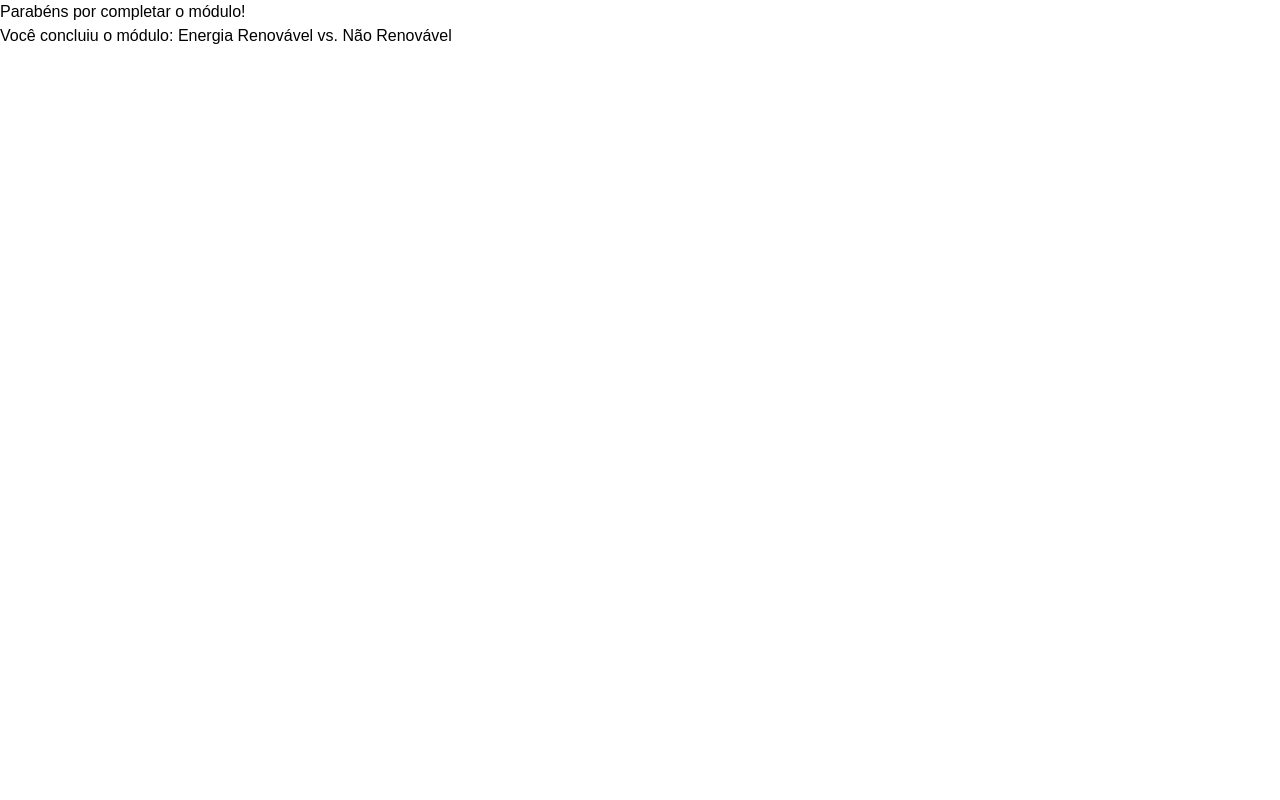
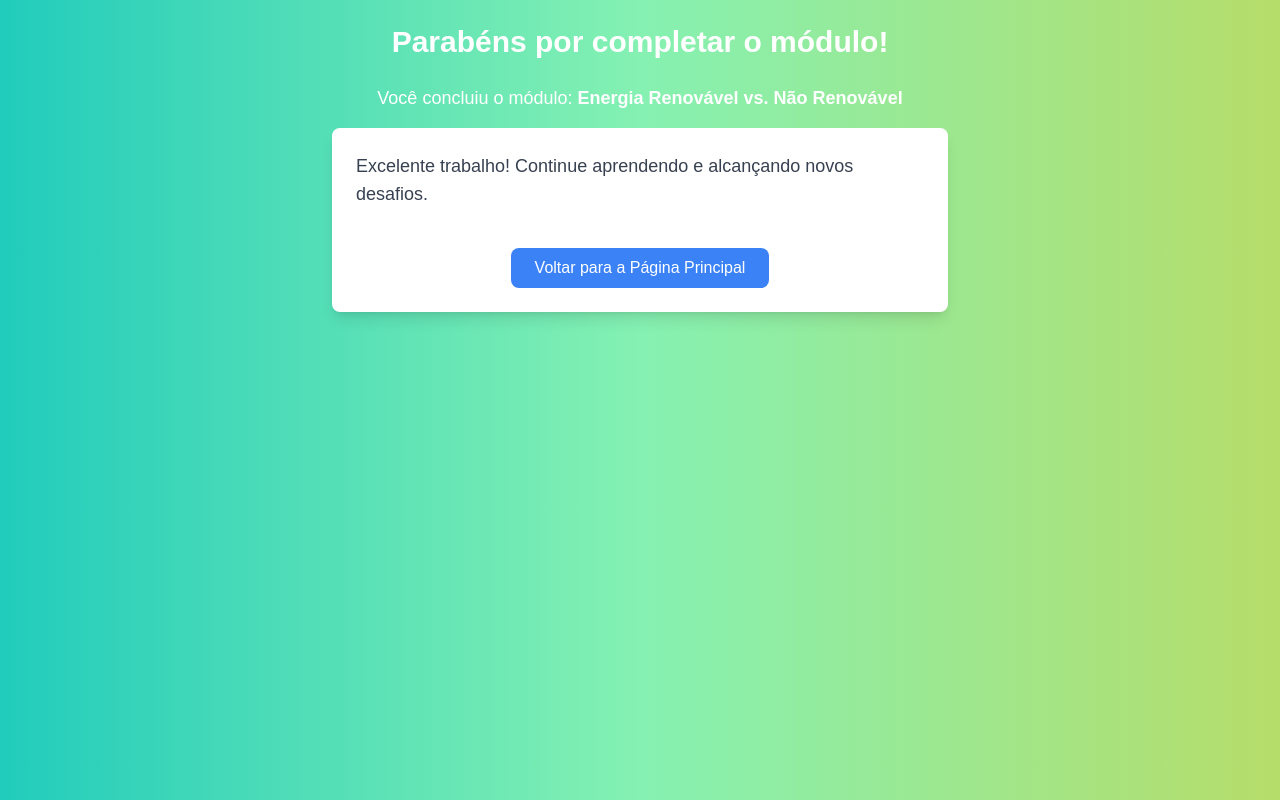
Before and after one commit to Yoshida672/GS-Sustainable-profile, a Next.js app: page /game/module/1/results in a window 1280 px wide. Built offline with nearby package versions, Linux system fonts and the light colour scheme.

Commit message:
Mais correção de erros

```diff
--- a/src/app/game/module/[id]/page.tsx
+++ b/src/app/game/module/[id]/page.tsx
@@ -64,7 +64,7 @@ export default function ModulePage() {
       setSelectedAnswer(null);
     } else {
       localStorage.setItem(`module${moduleIndex + 1}Completed`, "true");
-      router.push("/results");
+      router.push(`${moduleIndex}/results`);
     }
   };
 
--- a/src/app/game/module/[id]/results/page.tsx
+++ b/src/app/game/module/[id]/results/page.tsx
@@ -1,15 +1,52 @@
+"use client";
 import modules from "@/data/modules.json";
 
-const ResultsPage = ({ params }: { params: { id: string } }) => {
-  const moduleId = parseInt(params.id);
+export default function ResultsPage({ params }: { params: { id: string } }) {
+  const moduleId = parseInt(params.id, 10); // Corrigir uso de parseInt com base 10
+
+  // Verificar se moduleId é um número válido e se o módulo existe
   const mod = modules[moduleId];
+  if (!mod) {
+    return (
+      <div className="min-h-screen flex justify-center items-center bg-gradient-to-r from-[#21CCBC] via-[#85F1B2] to-[#B6DD6A]">
+        <div className="bg-white p-6 rounded-lg shadow-lg text-center">
+          <h1 className="text-2xl font-semibold text-gray-800 mb-4">
+            Módulo não encontrado
+          </h1>
+          <p className="text-lg text-gray-600">
+            Desculpe, não conseguimos encontrar o módulo solicitado.
+          </p>
+        </div>
+      </div>
+    );
+  }
 
   return (
-    <div>
-      <h1>Parabéns por completar o módulo!</h1>
-      <p>Você concluiu o módulo: {mod.moduleTitle}</p>
+    <div className="min-h-screen p-6 bg-gradient-to-r from-[#21CCBC] via-[#85F1B2] to-[#B6DD6A]">
+      <div className="flex flex-col items-center">
+        <h1 className="text-3xl font-bold text-white mb-6">
+          Parabéns por completar o módulo!
+        </h1>
+        <p className="text-lg text-white mb-4">
+          Você concluiu o módulo:{" "}
+          <span className="font-semibold">{mod.moduleTitle}</span>
+        </p>
+
+        <div className="bg-white p-6 rounded-lg shadow-lg w-full md:w-1/2">
+          <p className="text-lg text-gray-700">
+            Excelente trabalho! Continue aprendendo e alcançando novos desafios.
+          </p>
+
+          <div className="mt-6 text-center">
+            <button
+              className="px-6 py-2 bg-blue-500 text-white rounded-lg mt-4 hover:bg-blue-600 transition"
+              onClick={() => (window.location.href = "/modulos")}
+            >
+              Voltar para a Página Principal
+            </button>
+          </div>
+        </div>
+      </div>
     </div>
   );
-};
-
-export default ResultsPage;
+}
```
